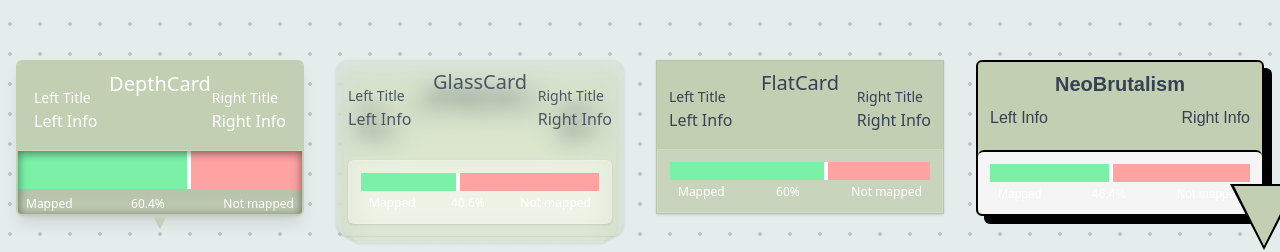
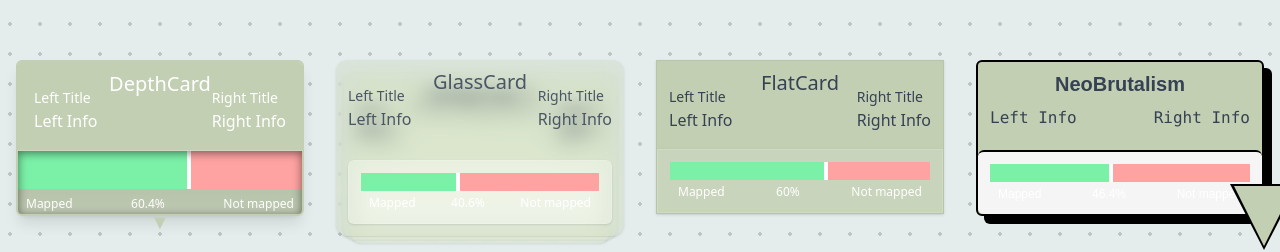
Before and after one commit to fabianlinkflink/UI-Demos, a Vue app: page /cards in a window 1280 px wide. Shown: the part 316-568 px from the top of the page. Built offline with nearby package versions, Linux system fonts and the light colour scheme; a web font is replaced by a local one.

Commit message:
Font changes for brutal

```diff
--- a/index.html
+++ b/index.html
@@ -2,6 +2,8 @@
 <html lang="en">
   <head>
     <link href="https://fonts.googleapis.com/css2?family=Lexend+Mega&display=swap" rel="stylesheet">
+    <link href="https://fonts.googleapis.com/css2?family=Major+Mono+Display&display=swap" rel="stylesheet">
+    <link href="https://fonts.googleapis.com/css2?family=Merriweather&display=swap" rel="stylesheet">
   </head>
   <body>
     <div class="container">
--- a/src/components/NeoBrutCard.vue
+++ b/src/components/NeoBrutCard.vue
@@ -20,11 +20,11 @@
             <div class="flex justify-center text-xl leading-none font-black">{{ groupName }}</div>
           </div>
           <!-- Left Side Info -->
-          <div class="flex flex-col items-start h-full pl-3 pt-8 pb-4">
+          <div class="flex flex-col items-start h-full pl-3 pt-8 pb-4 font-mono">
             <div class="text-l leading-none pt-2">{{ leftInfo }}</div>
           </div>
           <!-- Right Side Info -->
-          <div class="flex flex-col items-end h-full pr-3 pt-8 pb-4">
+          <div class="flex flex-col items-end h-full pr-3 pt-8 pb-4 font-mono">
             <div>
               <div class="text-l leading-none pt-2">{{ rightInfo }}</div>
             </div>
--- a/src/components/SlideoutPanelNeoBrut.vue
+++ b/src/components/SlideoutPanelNeoBrut.vue
@@ -17,7 +17,7 @@
     <section
       class="relative flex items-center justify-center min-w-full h-fit p-3 border-t-2 border-black bg-neutral-100 z-10 rounded-md"
     >
-      <div class="flex flex-col p-4 font-serif text-black text-left space-y-2">
+      <div class="flex flex-col p-4 font-bread text-black text-left space-y-2">
         <p>This is where content goes </p>
         <p>Could be material table </p>
         <p>Could be save form </p>
--- a/src/style.css
+++ b/src/style.css
@@ -1,6 +1,10 @@
 @import url('https://fonts.googleapis.com/css2?family=Lexend+Mega&display=swap');
+@import url('https://fonts.googleapis.com/css2?family=Major+Mono+Display&display=swap');
+
 @import "tailwindcss";
 
 @theme {
   --font-lexend: "Lexend Mega", sans-serif;
+  --font-number: "Major Mono Display", Mono;
+  --font-bread: "Merriweather", serif;
 }
--- a/src/views/SideBar.vue
+++ b/src/views/SideBar.vue
@@ -143,9 +143,9 @@ function mapGroup(group: any): Card {
   return {
     groupName: group.name,
     leftTitle: 'Material',
-    leftInfo: 'Mixed',
+    leftInfo: '1003 kgCo2',
     rightTitle: 'Included',
-    rightInfo: 'Yes',
+    rightInfo: '87%',
     bgColor: group.color ? group.color : 'bg-gray-800',
     subgroup: group.children ? group.children.map(mapGroup) : []
   }
--- a/tailwind.config.js
+++ b/tailwind.config.js
@@ -7,6 +7,8 @@ module.exports = {
     extend: {
       fontFamily: {
         lexend: ['"Lexend Mega"', 'sans-serif'],
+        number: ['"Major Mono Display"', 'monospace'],
+        bread: ['Merriweather', 'serif'],
       },
     },
   },
```
